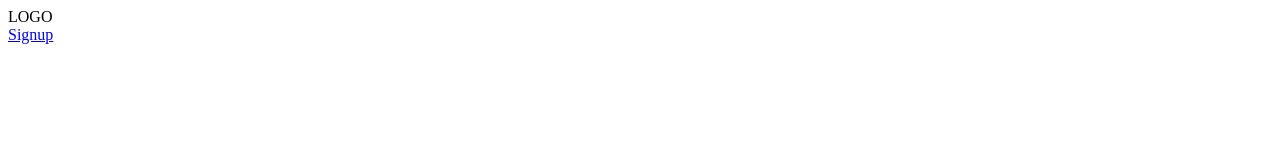
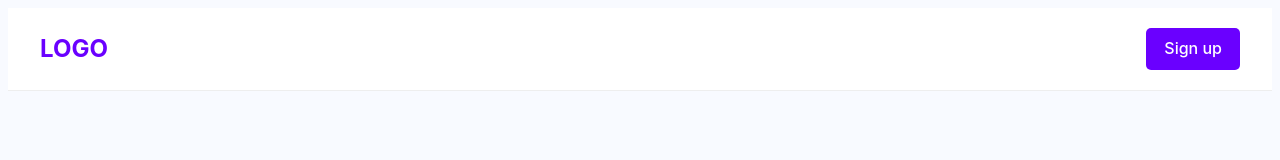
Before and after one commit to Asadkhokon/B12A01-landing-launchpad, a plain HTML site: page index.html in a window 1280 px wide. Drawn offline with Linux system fonts and the light colour scheme.

Commit message:
Nav section some problem fixed

```diff
--- a/Style/style.css
+++ b/Style/style.css
@@ -0,0 +1,56 @@
+{
+    margin: 0;
+    padding: 0;
+    box-sizing; border-box;
+}
+body {
+    font-family: 'inter','sans-serif';
+    line-height: 1.6;
+    color: #333;
+    background-color: #f8faff;
+    }
+.container{
+    max-width: 1200px;
+    margin: 0 auto;
+    padding: 0 20px;
+}
+.primary-button, .secondary-button, .button{
+    display: inline-block;
+    padding: 12px 25px;
+    border-radius: 8px;
+    font-weight: 600;
+    cursor: pointer;
+    transition: background-color 0.3s ease;
+    border: none;
+    text-decoration: none;
+}
+.navbar{
+    padding: 20px 0;
+    background-color: #fff;
+    border-bottom: 1px solid #eee;
+}
+.navbar .container{
+    display: flex;
+    justify-content: space-between;
+    align-items: center;
+}
+.navbar .logo{
+    font-size: 24px;
+    font-weight: 700;
+    color: #6a00ff;
+}
+.navbar .nav-links a {
+    margin-left: 30px;
+    font-weight: 500;
+    color: #555;
+
+}
+.navbar .nav-links a:hover{
+   color: #6a00ff;
+}
+.navbar .nav-links .button{
+    background-color: #6a00ff;
+    color: #fff;
+    padding: 8px 18px;
+    border-radius: 5px;
+}
--- a/index.html
+++ b/index.html
@@ -10,8 +10,8 @@
     <header class="navbar">
         <div class="container">
             <div class="logo">LOGO</div>
-            <nav class="nav-link">
-                <a href="#" class="button">Signup</a>
+            <nav class="nav-links">
+                <a href="" class="button">Sign up</a>
             </nav>
         </div>
     </header>
```
